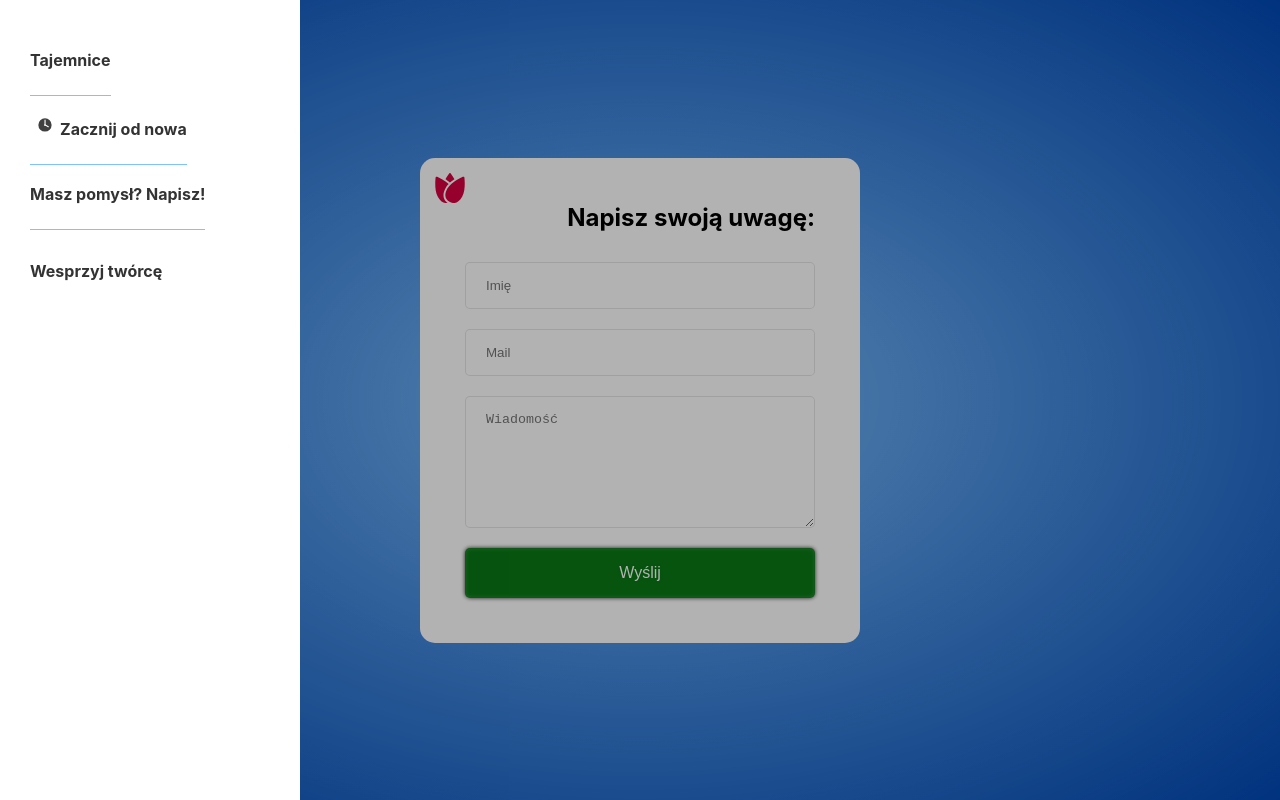
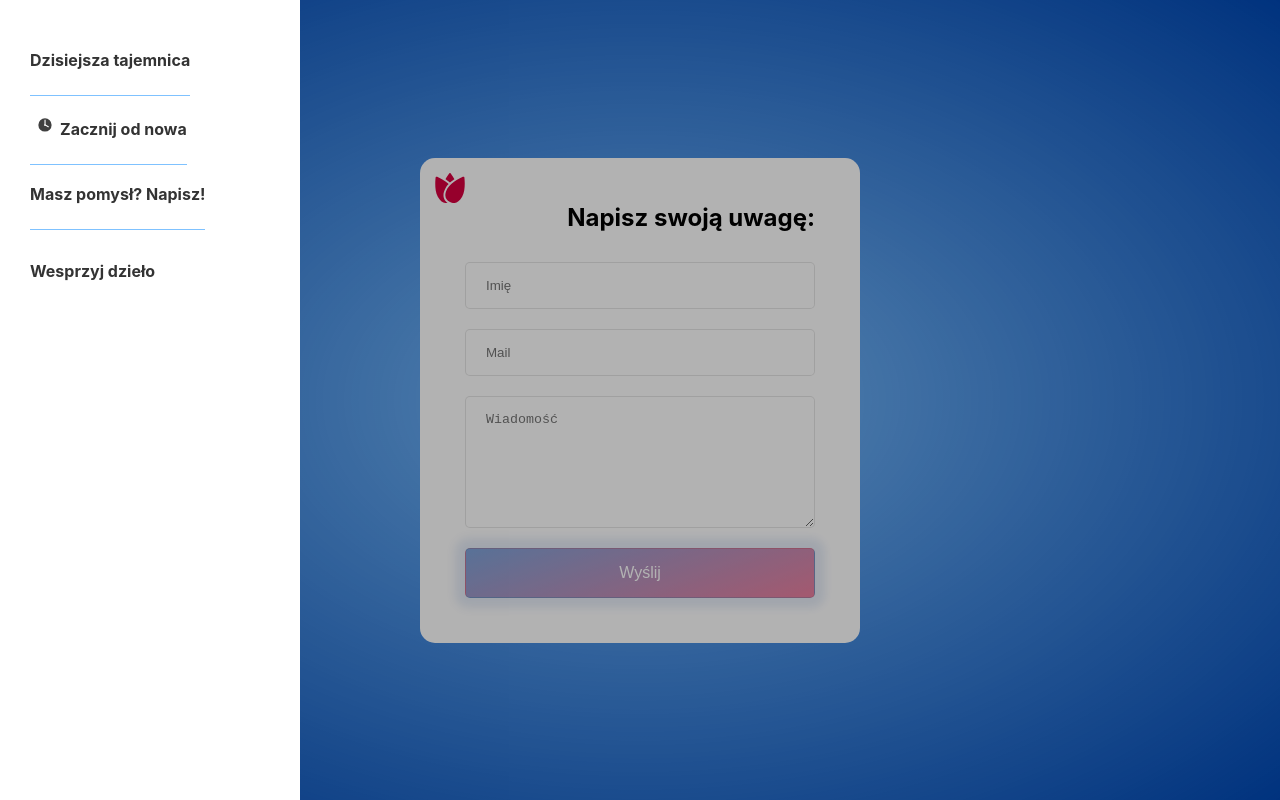
Before and after one commit to Rehaeel/rosary-mysteries, a React (Create React App) app: page /contact in a window 1280 px wide. Both pictures are taken after a click on the picture 450 px from the left and 187 px from the top of the page. Built offline with nearby package versions, Linux system fonts and the light colour scheme.

Commit message:
changing contact form button color and names in menu

```diff
--- a/src/App.js
+++ b/src/App.js
@@ -67,10 +67,10 @@ export default class App extends React.Component {
           isOpen={this.state.menuVisibility}
           onStateChange={(state) => this.handleStateChange(state)}
         >
-          <h4 className="menu-tajemnice"><a href="/">Tajemnice</a></h4>
+          <h4 className="menu-tajemnice"><a href="/">Dzisiejsza tajemnica</a></h4>
           <h4 className="menu-restart" onClick={(state) => this.showAlert(state)}>Zacznij od nowa</h4>
           <h4><a href="/contact">Masz pomysł? Napisz!</a></h4>
-          <h4>Wesprzyj twórcę</h4>
+          <h4>Wesprzyj dzieło</h4>
         </Menu>
 
         <div className="App">
--- a/src/component/contact-page/contact-page.css
+++ b/src/component/contact-page/contact-page.css
@@ -37,10 +37,10 @@
 }
 
 .contact-form>button {
-    background-color: rgba(0, 138, 16, 0.8);
     color: #fff;
     font-size: 1em;
-    filter: drop-shadow(0 0 2px #000);
+    box-shadow: 0 0 10px 10px rgba(0, 72, 180, 0.1);
+    background: linear-gradient(160deg, rgb(0, 72, 180, 0.5) 0%, rgba(215, 0, 64, 0.5) 100%);
 }
 
 @media screen and (max-width: 980px) {
```
